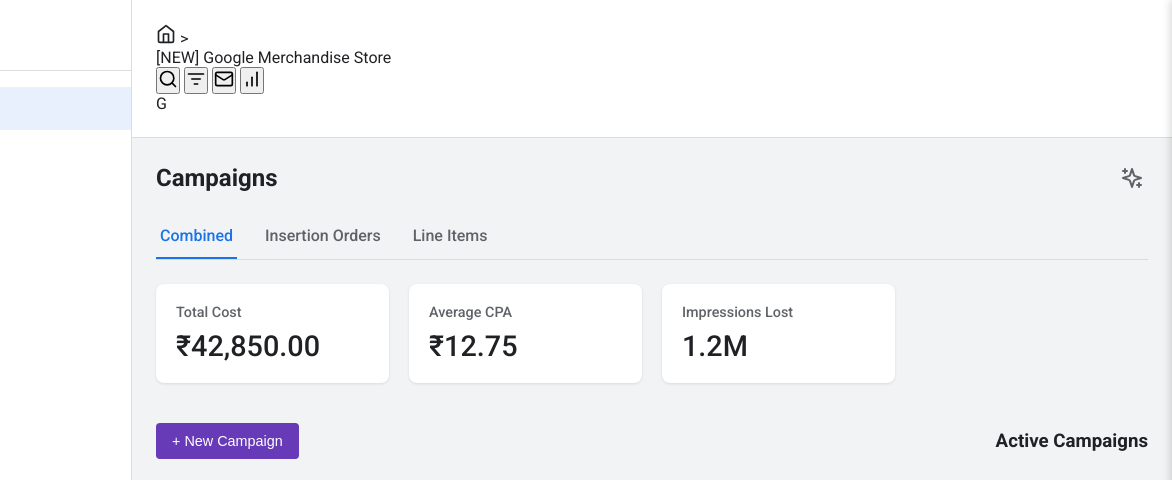
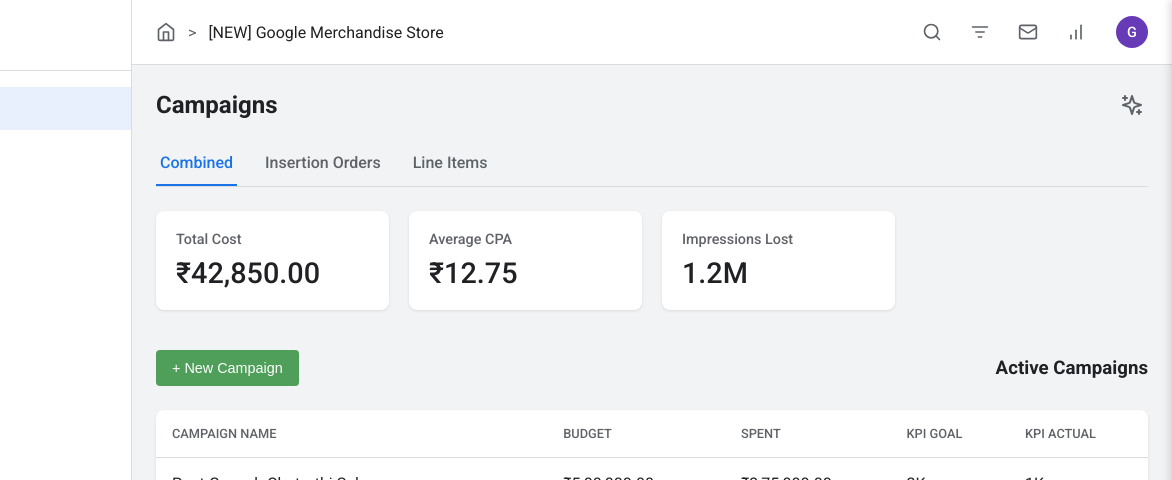
Before and after one commit to Shannon0299/dv360-mock-dashboard, a plain HTML site: page index.html in a window 1280 px wide. Shown: the top 480 px of the page, 108-1280 px from the left. Drawn offline with nearby package versions, Linux system fonts and the light colour scheme.

Commit message:
Update style.css

```diff
--- a/style.css
+++ b/style.css
@@ -109,7 +109,7 @@ main {
 }
 
 .create-btn {
-    background-color: #673AB7;
+    background-color: #4F9F5A;
     color: var(--white);
     border: none;
     padding: 10px 16px;
@@ -121,7 +121,7 @@ main {
 }
 
 .create-btn:hover {
-    background-color: #512DA8;
+    background-color: #3a7943;
 }
 
 .create-btn:disabled {
@@ -1056,3 +1056,70 @@ th {
     gap: 10px;
     font-size: 0.9rem;
 }
+/* ===== NEW: Main Header Redesign ===== */
+
+/* Main Header Layout */
+.main-header {
+    display: flex;
+    justify-content: space-between;
+    align-items: center;
+    padding: 12px 24px; /* Adjusted padding */
+}
+
+/* Breadcrumb Styles (Left Side) */
+.header-breadcrumb {
+    display: flex;
+    align-items: center;
+    gap: 12px;
+    color: var(--text-dark);
+    font-weight: 400;
+}
+.header-breadcrumb svg {
+    color: var(--text-light);
+}
+.header-breadcrumb span {
+    color: var(--text-light);
+}
+.header-breadcrumb p {
+    margin: 0;
+}
+
+/* Toolbar Styles (Right Side) */
+.header-toolbar {
+    display: flex;
+    align-items: center;
+    gap: 8px;
+}
+
+.header-icon-btn {
+    background: none;
+    border: none;
+    cursor: pointer;
+    width: 40px;
+    height: 40px;
+    border-radius: 50%;
+    display: flex;
+    align-items: center;
+    justify-content: center;
+    transition: background-color 0.2s;
+    color: var(--text-light);
+}
+
+.header-icon-btn:hover {
+    background-color: var(--background-grey);
+}
+
+.header-user-profile {
+    width: 32px;
+    height: 32px;
+    border-radius: 50%;
+    background-color: #673AB7; /* Example color */
+    color: var(--white);
+    display: flex;
+    align-items: center;
+    justify-content: center;
+    font-weight: 500;
+    font-size: 0.9rem;
+    cursor: pointer;
+    margin-left: 12px;
+}
```
